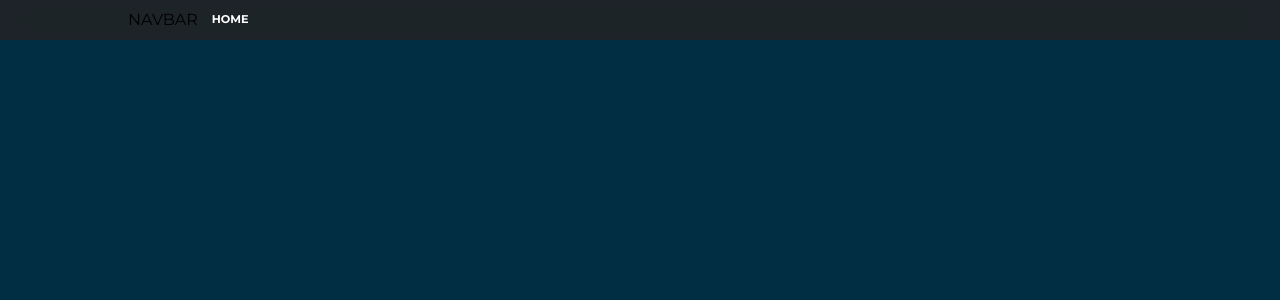
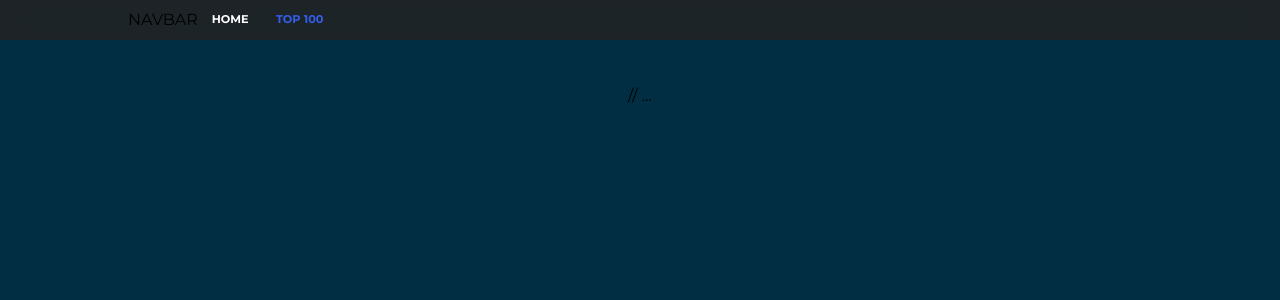
Before and after one commit to NgocTien0110/Music_Player_SE, a React (Create React App) app: page /top100 in a window 1280 px wide. Before the commit this address had no page. Shown: the top 300 px of the page. Built offline with nearby package versions, Linux system fonts and the light colour scheme.

Commit message:
Navbar Top100

```diff
--- /dev/null
+++ b/src/components/Loading.js
@@ -0,0 +1,12 @@
+import React from "react"
+
+
+const Loading = () => {
+  return (
+    <div className="flex justify-center">
+      // ...
+    </div>
+  )
+}
+
+export default Loading
--- a/src/components/Navbar/index.js
+++ b/src/components/Navbar/index.js
@@ -8,7 +8,8 @@ const Navbar = () => {
             <div className="flex">
                 <p>NAVBAR</p>
                 <NavLinks toLink="/" titleLink="Home" />
-                {/* <NavLinks toLink="/mv" titleLink="MV" /> */}
+                <NavLinks toLink="/top100" titleLink="Top 100" />
+
             </div>
         </div>
     );
--- /dev/null
+++ b/src/pages/Top100.js
@@ -0,0 +1,48 @@
+import React, { useEffect, useState } from "react"
+import Loading from "../components/Loading"
+
+const Top100 = () => {
+
+  const [dataTop100, setDataTop100] = useState()
+
+  useEffect(() => {
+    (
+      async () => {
+        // ...
+      }
+    )()
+  }, [])
+
+  return (
+    <>
+      <main className="inset-0 box-border pt-[64px] pb-[96px] px-[10vw]">
+        {/* Playlist */}
+        <div className="mt-8">
+          {
+            dataTop100
+            ?
+            dataTop100.map((e, i) => (
+              <div key={i}>
+                <div
+                  className="flex justify-between items-end text-[28px] font-bold text-[color:var(--color-text)] mt-9 mb-3 uppercase">
+                  {e.title}
+                </div>
+                <div
+                  className="grid grid-cols-5 gap-x-6 gap-y-11">
+                  {
+                    // ...
+                  }
+                </div>
+              </div>
+            ))
+            :
+            <Loading />
+          }
+        </div>
+        {/* End Playlist */}
+      </main>
+    </>
+  )
+}
+
+export default Top100
--- a/src/routes/index.js
+++ b/src/routes/index.js
@@ -1,12 +1,15 @@
 import React from 'react';
 import { Route, Routes } from 'react-router-dom';
 import Home from '../pages/Home';
+import Top100 from '../pages/Top100';
 
 const RouterPage = () => {
     return (
         <Routes>
             <Route index element={<Home />} />
             <Route path="/" element={<Home />} />
+            <Route path="/top100" element={<Top100 />} />
+            {/* <Route path="/zingchart" element={<ChartHome />} /> */}
         </Routes>
     );
 };
```
